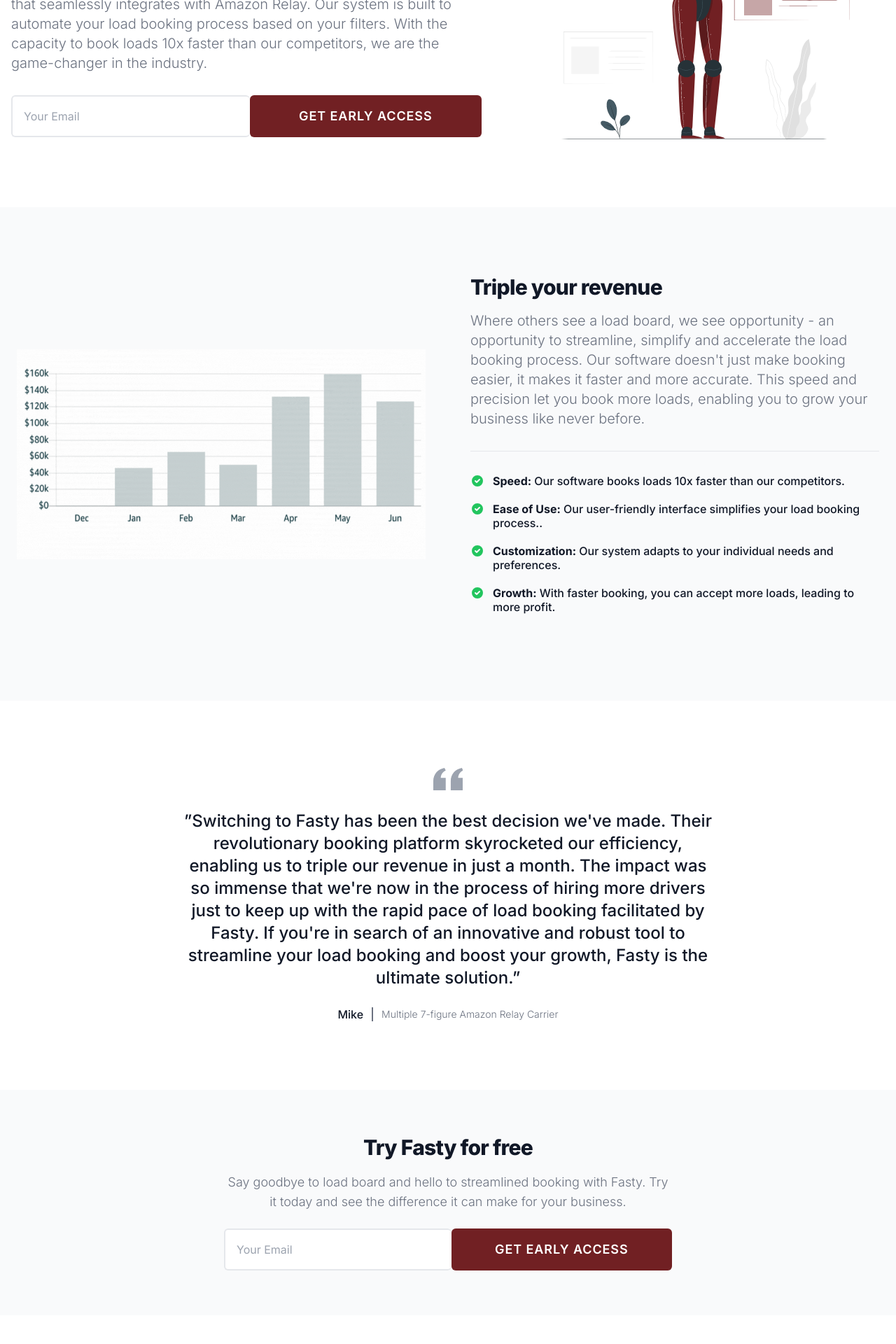
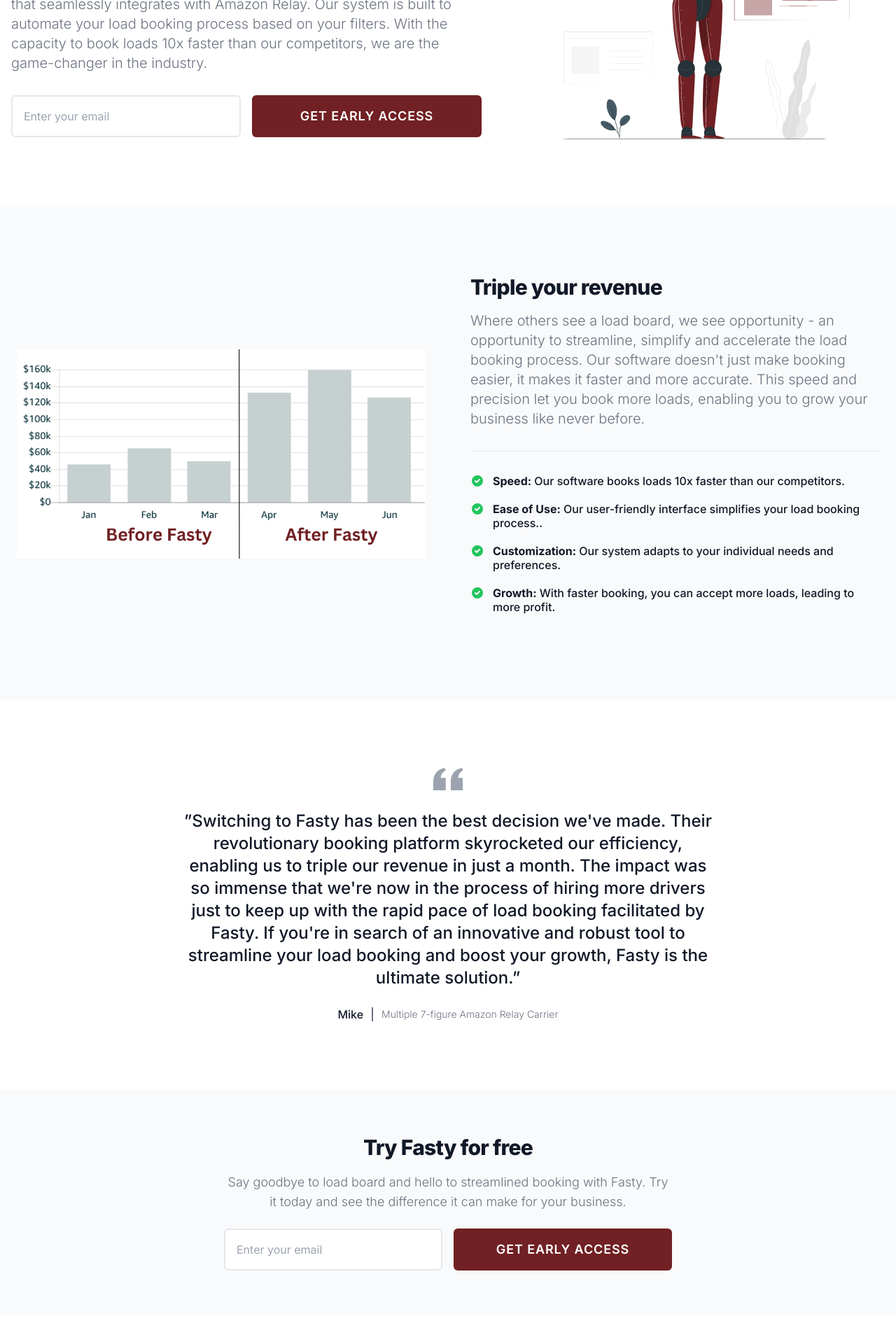
Before and after one commit to mertnacakgedigi/fasty-frontend, a Next.js app: page / in a window 1280 px wide. Shown: the part 380-2300 px from the top of the page at 70% size. Built offline with nearby package versions, Linux system fonts and the light colour scheme.

Commit message:
UI updates

```diff
--- a/src/app/page.tsx
+++ b/src/app/page.tsx
@@ -29,23 +29,25 @@ export default function Home() {
               Load Booking on Amazon Relay</h1>
             <p
               className="max-w-2xl mb-6 font-light text-gray-500 lg:mb-8 md:text-lg lg:text-xl dark:text-gray-400">Fasty
-              isn&apos;t a simple browser extension— it&apos;s a robust software platform that seamlessly integrates with Amazon
+              isn&apos;t a simple browser extension— it&apos;s a robust software platform that seamlessly integrates
+              with Amazon
               Relay. Our system is built to automate your load booking process based on your filters. With the capacity
               to book loads 10x faster than our competitors, we are the game-changer in the industry.</p>
-            <div className="justify-center mt-4 flex max-h-16">
+            <div className="grid grid-cols-1 md:grid-cols-2 gap-4">
               <input
                 id="email"
                 type="email"
-                className="block w-full border-2 rounded-md p-4 border-r-0"
+                className="w-full border-2 rounded-md p-4"
                 required
-                placeholder="Your Email"
+                placeholder="Enter your email"
               />
               <button
-                className="rounded-md  cursor-pointer tracking-wider text-lg font-semibold
+                className="cursor-pointer tracking-wider text-lg font-semibold
       inline-table
       w-full
       items-center
-      p-2
+      p-4
+      rounded-md
       text-center bg-[#712023] text-white
       max-h-16
       uppercase
@@ -62,7 +64,7 @@ export default function Home() {
             {/*  </a>*/}
             {/*</div>*/}
           </div>
-          <div className="hidden lg:mt-0 lg:col-span-5 lg:flex">
+          <div className="lg:mt-0 lg:col-span-5 lg:flex">
             <img src="./images/welcome.gif" alt="hero image"/>
           </div>
         </div>
@@ -73,14 +75,15 @@ export default function Home() {
 
           <div className="items-center gap-8 lg:grid lg:grid-cols-2 xl:gap-16">
             <div className="w-full mb-4 rounded-lg lg:mb-0 lg:flex">
-              <img src="./images/performance.gif" width="100%" style={{height: '300px'}}/>
+              <img src="./images/performance.png" width="100%" style={{height: '300px'}}/>
 
             </div>
             <div className="text-gray-500 sm:text-lg dark:text-gray-400">
               <h2 className="mb-4 text-3xl font-extrabold tracking-tight text-gray-900 dark:text-white">Triple your
                 revenue</h2>
               <p className="mb-8 font-light lg:text-xl">Where others see a load board, we see opportunity - an
-                opportunity to streamline, simplify and accelerate the load booking process. Our software doesn&apos;t just
+                opportunity to streamline, simplify and accelerate the load booking process. Our software doesn&apos;t
+                just
                 make booking easier, it makes it faster and more accurate. This speed and precision let you book more
                 loads, enabling you to grow your business like never before.</p>
 
@@ -94,7 +97,8 @@ export default function Home() {
                           d="M10 18a8 8 0 100-16 8 8 0 000 16zm3.707-9.293a1 1 0 00-1.414-1.414L9 10.586 7.707 9.293a1 1 0 00-1.414 1.414l2 2a1 1 0 001.414 0l4-4z"
                           clipRule="evenodd"></path>
                   </svg>
-                  <span className="text-base font-medium leading-tight text-gray-900 dark:text-white"><strong>Speed:</strong> Our software books loads 10x faster than our competitors. </span>
+                  <span
+                    className="text-base font-medium leading-tight text-gray-900 dark:text-white"><strong>Speed:</strong> Our software books loads 10x faster than our competitors. </span>
                 </li>
                 <li className="flex space-x-3">
 
@@ -114,7 +118,8 @@ export default function Home() {
                           d="M10 18a8 8 0 100-16 8 8 0 000 16zm3.707-9.293a1 1 0 00-1.414-1.414L9 10.586 7.707 9.293a1 1 0 00-1.414 1.414l2 2a1 1 0 001.414 0l4-4z"
                           clipRule="evenodd"></path>
                   </svg>
-                  <span className="text-base font-medium leading-tight text-gray-900 dark:text-white"><strong>Customization:</strong> Our system adapts to your individual needs and preferences.</span>
+                  <span
+                    className="text-base font-medium leading-tight text-gray-900 dark:text-white"><strong>Customization:</strong> Our system adapts to your individual needs and preferences.</span>
                 </li>
                 <li className="flex space-x-3">
 
@@ -124,7 +129,8 @@ export default function Home() {
                           d="M10 18a8 8 0 100-16 8 8 0 000 16zm3.707-9.293a1 1 0 00-1.414-1.414L9 10.586 7.707 9.293a1 1 0 00-1.414 1.414l2 2a1 1 0 001.414 0l4-4z"
                           clipRule="evenodd"></path>
                   </svg>
-                  <span className="text-base font-medium leading-tight text-gray-900 dark:text-white"><strong>Growth:</strong> With faster booking, you can accept more loads, leading to more profit.</span>
+                  <span
+                    className="text-base font-medium leading-tight text-gray-900 dark:text-white"><strong>Growth:</strong> With faster booking, you can accept more loads, leading to more profit.</span>
                 </li>
               </ul>
             </div>
@@ -141,10 +147,14 @@ export default function Home() {
                 fill="currentColor"/>
             </svg>
             <blockquote>
-              <p className="text-xl font-medium text-gray-900 md:text-2xl dark:text-white">&rdquo;Switching to Fasty has been
-                the best decision we&apos;ve made. Their revolutionary booking platform skyrocketed our efficiency, enabling
-                us to triple our revenue in just a month. The impact was so immense that we&apos;re now in the process of
-                hiring more drivers just to keep up with the rapid pace of load booking facilitated by Fasty. If you&apos;re
+              <p className="text-xl font-medium text-gray-900 md:text-2xl dark:text-white">&rdquo;Switching to Fasty has
+                been
+                the best decision we&apos;ve made. Their revolutionary booking platform skyrocketed our efficiency,
+                enabling
+                us to triple our revenue in just a month. The impact was so immense that we&apos;re now in the process
+                of
+                hiring more drivers just to keep up with the rapid pace of load booking facilitated by Fasty. If
+                you&apos;re
                 in search of an innovative and robust tool to streamline your load booking and boost your growth, Fasty
                 is the ultimate solution.&rdquo; </p>
             </blockquote>
@@ -171,20 +181,21 @@ export default function Home() {
             <p className="mb-6 font-light text-gray-500 dark:text-gray-400 md:text-lg">Say goodbye to load board
               and hello to streamlined booking with Fasty. Try it today and see the difference it can make for
               your business.</p>
-            <div className="justify-center mt-4 flex max-h-16">
+            <div className="grid grid-cols-1 md:grid-cols-2 gap-4">
               <input
                 id="email"
                 type="email"
-                className="block w-full border-2 rounded-md p-4 border-r-0"
+                className="w-full border-2 rounded-md p-4"
                 required
-                placeholder="Your Email"
+                placeholder="Enter your email"
               />
               <button
-                className="rounded-md  cursor-pointer tracking-wider text-lg font-semibold
+                className="cursor-pointer tracking-wider text-lg font-semibold
       inline-table
       w-full
       items-center
-      p-2
+      p-4
+      rounded-md
       text-center bg-[#712023] text-white
       max-h-16
       uppercase
```
Also changed, not shown: public/images/performance.gif (deleted), public/images/performance.png (added).
